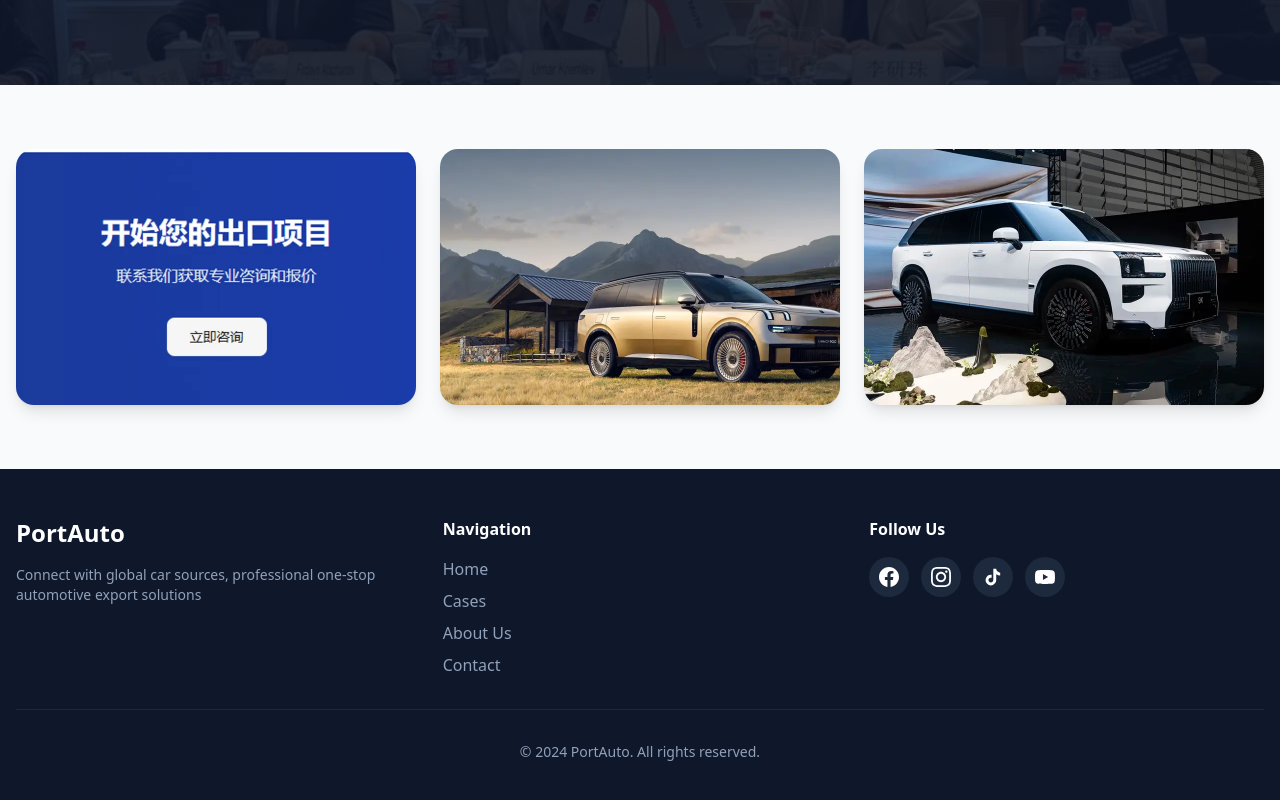
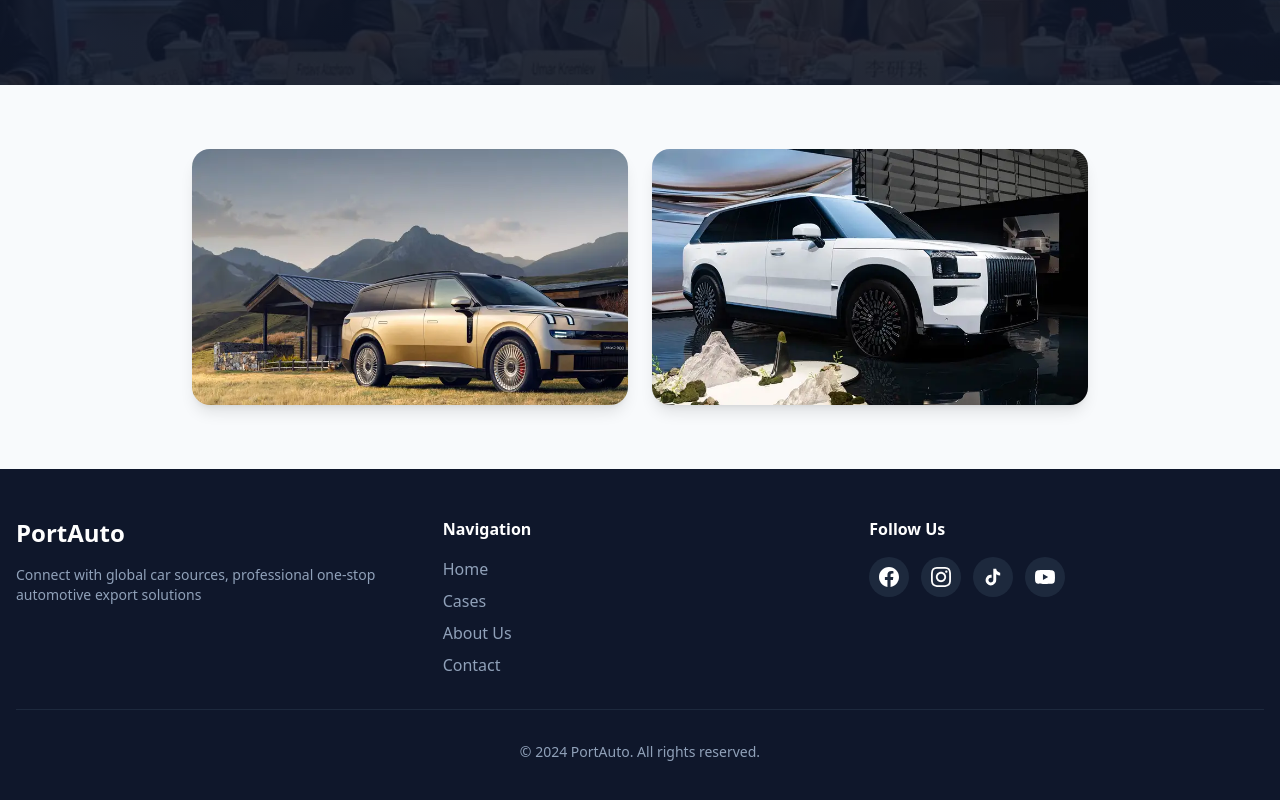
Before and after one commit to youxia0928-max/portauto-uzbekistan, a Next.js app: page /case in a window 1280 px wide. Shown: the part 2721-3521 px from the top of the page. Built offline with nearby package versions, Linux system fonts and the light colour scheme.

Commit message:
feat: 删除stat-1，改为2列布局

```diff
--- a/src/app/case/page.tsx
+++ b/src/app/case/page.tsx
@@ -302,10 +302,7 @@
       {/* Stats Images Section */}
       <section className="py-16 bg-slate-50">
         <div className="container mx-auto px-4">
-          <div className="grid grid-cols-1 md:grid-cols-3 gap-6">
-            <div className="relative rounded-2xl overflow-hidden shadow-lg hover:shadow-xl transition-shadow">
-              <img src="/stats/stat-1.webp" alt="Stat 1" className="w-full h-64 object-cover" />
-            </div>
+          <div className="grid grid-cols-1 md:grid-cols-2 gap-6 max-w-4xl mx-auto">
             <div className="relative rounded-2xl overflow-hidden shadow-lg hover:shadow-xl transition-shadow">
               <img src="/stats/stat-2.webp" alt="Stat 2" className="w-full h-64 object-cover" />
             </div>
```
Also changed, not shown: assets/image.png, public/stats/stat-1.webp (deleted).
